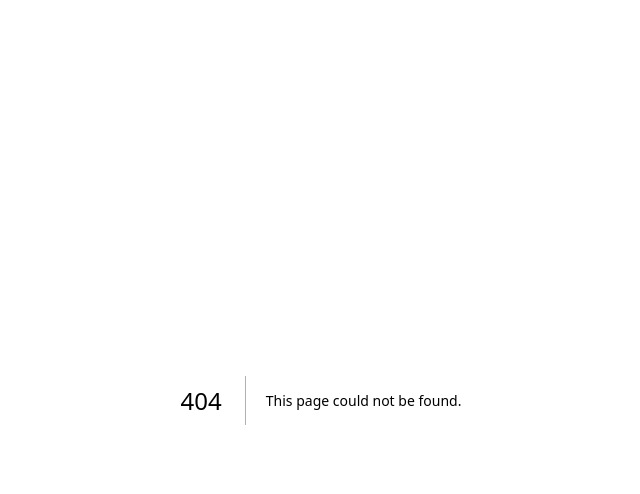
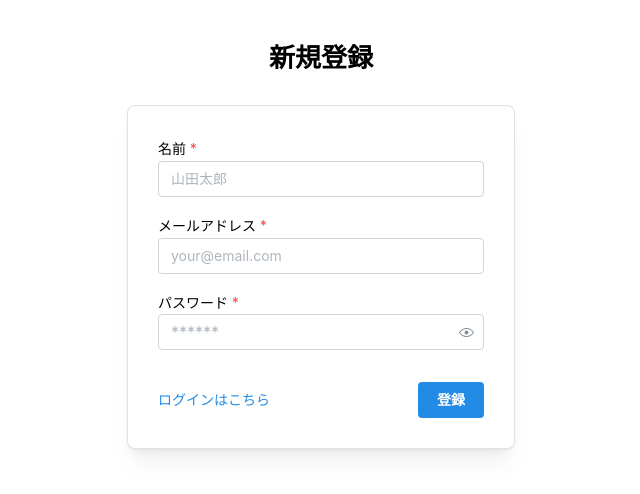
Before and after one commit to sakuya10969/attendance_client, a Next.js app: page /register in a window 1280 px wide. Before the commit this address had no page. Shown: the top 494 px of the page, without its empty margins (319-959 px from the left). Built offline with nearby package versions, Linux system fonts and the light colour scheme.

Commit message:
feat: register & login

```diff
--- /dev/null
+++ b/app/register/page.tsx
@@ -0,0 +1,58 @@
+'use client';
+
+import {
+  TextInput,
+  PasswordInput,
+  Button,
+  Group,
+  Anchor,
+} from '@mantine/core';
+import Link from 'next/link';
+import { useState } from 'react';
+
+import AuthFormLayout from '@/components/AuthFormLayout';
+
+const RegisterPage = () => {
+  const [email, setEmail] = useState<string>('');
+  const [name, setName] = useState<string>('');
+  const [password, setPassword] = useState<string>('');
+
+  const handleSubmit = () => {
+    // NestJSのAPIにPOSTする処理を書く
+    console.log({ name, email, password });
+  };
+
+  return (
+    <AuthFormLayout title="新規登録">
+      <TextInput
+        label="名前"
+        placeholder="山田太郎"
+        value={name}
+        onChange={(e) => setName(e.currentTarget.value)}
+        required
+      />
+      <TextInput
+        label="メールアドレス"
+        placeholder="your@email.com"
+        value={email}
+        onChange={(e) => setEmail(e.currentTarget.value)}
+        required
+      />
+      <PasswordInput
+        label="パスワード"
+        placeholder="******"
+        value={password}
+        onChange={(e) => setPassword(e.currentTarget.value)}
+        required
+      />
+      <Group justify="space-between" mt="md">
+        <Anchor component={Link} href="/login" size="sm">
+          ログインはこちら
+        </Anchor>
+        <Button onClick={handleSubmit}>登録</Button>
+      </Group>
+    </AuthFormLayout>
+  );
+};
+
+export default RegisterPage;
--- /dev/null
+++ b/components/AuthFormLayout.tsx
@@ -0,0 +1,25 @@
+'use client';
+
+import { Container, Paper, Title, Text, Stack } from '@mantine/core';
+import { ReactNode } from 'react';
+
+interface AuthFormLayoutProps {
+  title: string;
+  children: ReactNode;
+}
+
+const AuthFormLayout = ({ title, children }: AuthFormLayoutProps) => {
+  return (
+    <Container size={420} my={40}>
+      <Title order={2} ta="center">
+        {title}
+      </Title>
+
+      <Paper withBorder shadow="md" p={30} mt={30} radius="md">
+        <Stack>{children}</Stack>
+      </Paper>
+    </Container>
+  );
+}
+
+export default AuthFormLayout;
```
Also changed, not shown: app/login/page.tsx (added, +50 -0 lines).
